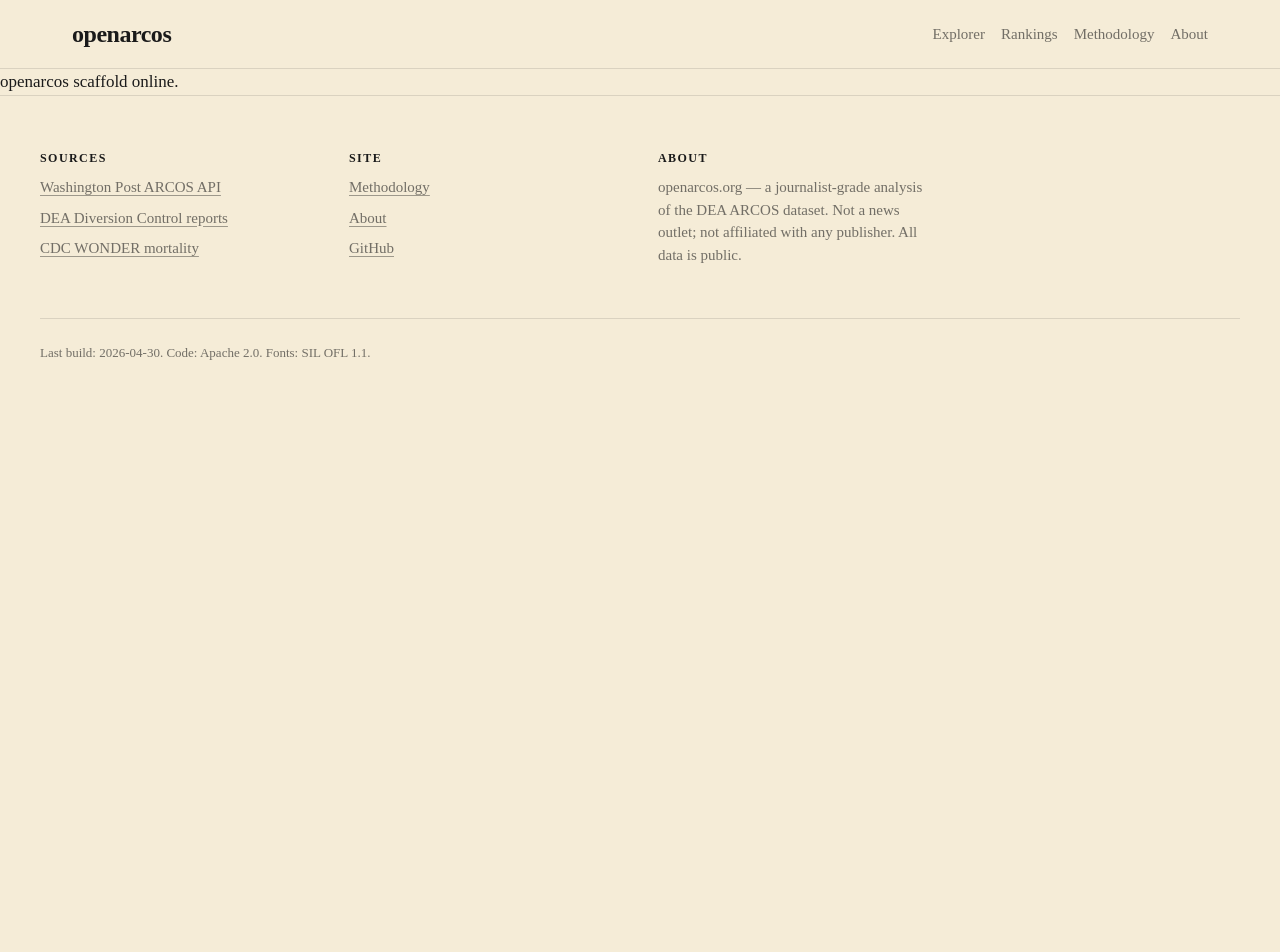
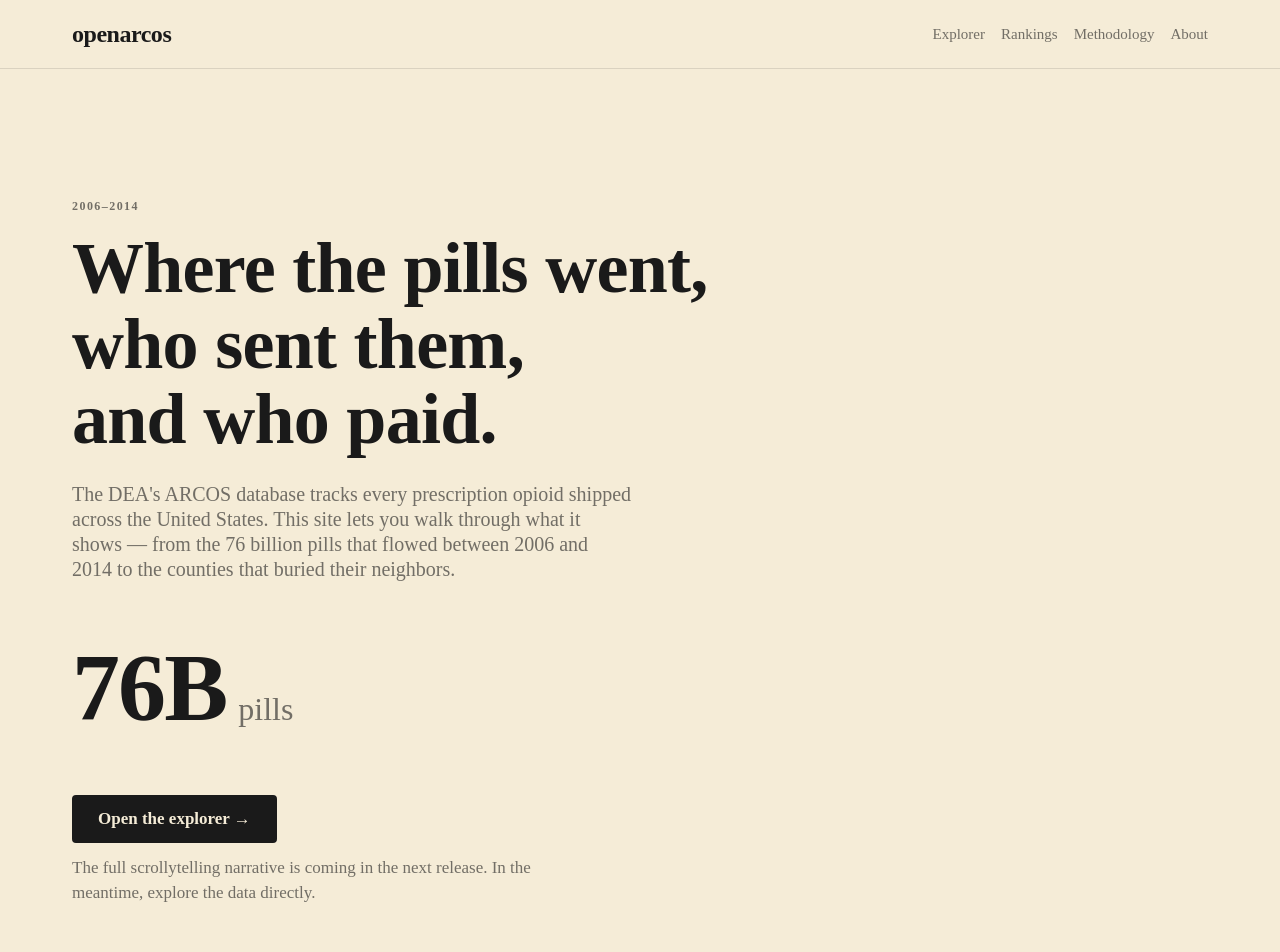
Before and after one commit to kshptl/ARCOS, a Next.js app in the folder web/: page / in a window 1280 px wide. Shown: the top 952 px of the page. Before the commit the page ends 800 px from the top, so only its background shows below. Built offline with nearby package versions, Linux system fonts and the light colour scheme.

Commit message:
web: home stub with hero, numeral, and explorer cta

```diff
--- /dev/null
+++ b/web/app/page.module.css
@@ -0,0 +1,42 @@
+.root {
+  min-height: 100vh;
+  padding: var(--space-4xl) 0;
+  display: flex;
+  align-items: center;
+}
+
+.hero {
+  max-width: var(--page-max);
+  margin: 0 auto;
+  padding: 0 var(--gutter);
+  width: 100%;
+}
+
+.h1 {
+  font-size: var(--type-display-lg);
+  font-family: var(--font-display);
+  line-height: var(--leading-tight);
+  margin: var(--space-md) 0 var(--space-lg);
+  max-width: 18ch;
+}
+
+.numeral {
+  margin: var(--space-2xl) 0;
+}
+
+.cta {
+  margin-top: var(--space-xl);
+  display: flex;
+  flex-direction: column;
+  gap: var(--space-sm);
+  align-items: flex-start;
+}
+
+.ctaLink {
+  text-decoration: none;
+}
+
+.ctaNote {
+  color: var(--text-muted);
+  max-width: 56ch;
+}
--- a/web/app/page.tsx
+++ b/web/app/page.tsx
@@ -1,3 +1,40 @@
-export default function HomePage() {
-  return <main>openarcos scaffold online.</main>;
+import Link from "next/link";
+import { BigNumeral } from "@/components/brand/BigNumeral";
+import { Eyebrow, Lede } from "@/components/ui/Typography";
+import { Button } from "@/components/ui/Button";
+import styles from "./page.module.css";
+
+export default function Home() {
+  return (
+    <section className={styles.root}>
+      <div className={styles.hero}>
+        <Eyebrow>2006–2014</Eyebrow>
+        <h1 className={styles.h1}>
+          Where the pills went, who sent them,
+          <br />
+          and who paid.
+        </h1>
+        <Lede>
+          The DEA's ARCOS database tracks every prescription opioid shipped across the
+          United States. This site lets you walk through what it shows — from the 76
+          billion pills that flowed between 2006 and 2014 to the counties that buried
+          their neighbors.
+        </Lede>
+
+        <div className={styles.numeral}>
+          <BigNumeral value={76_000_000_000} unit="pills" compact />
+        </div>
+
+        <div className={styles.cta}>
+          <Link href="/explorer" className={styles.ctaLink}>
+            <Button variant="primary">Open the explorer →</Button>
+          </Link>
+          <p className={styles.ctaNote}>
+            The full scrollytelling narrative is coming in the next release. In the
+            meantime, explore the data directly.
+          </p>
+        </div>
+      </div>
+    </section>
+  );
 }
```
Also changed, not shown: 1 other file (tests, documents, lock files or other folders).
